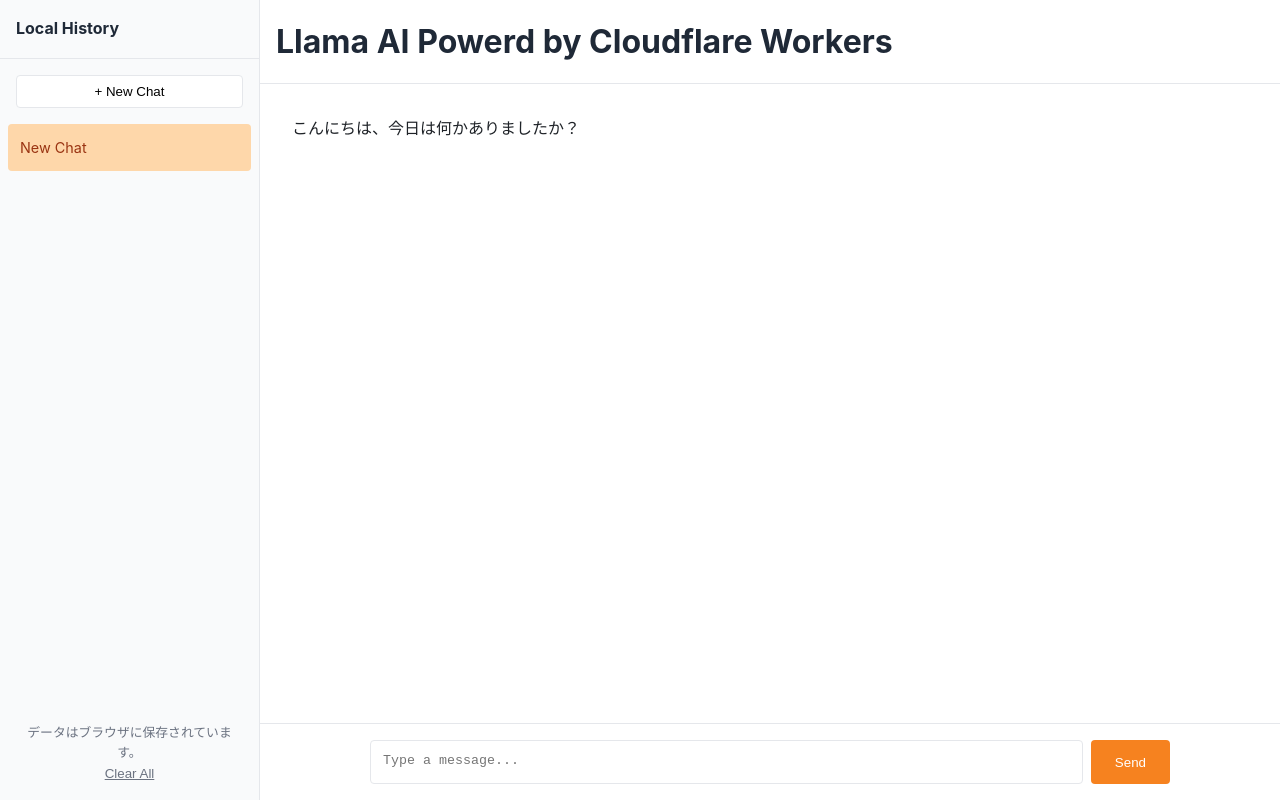
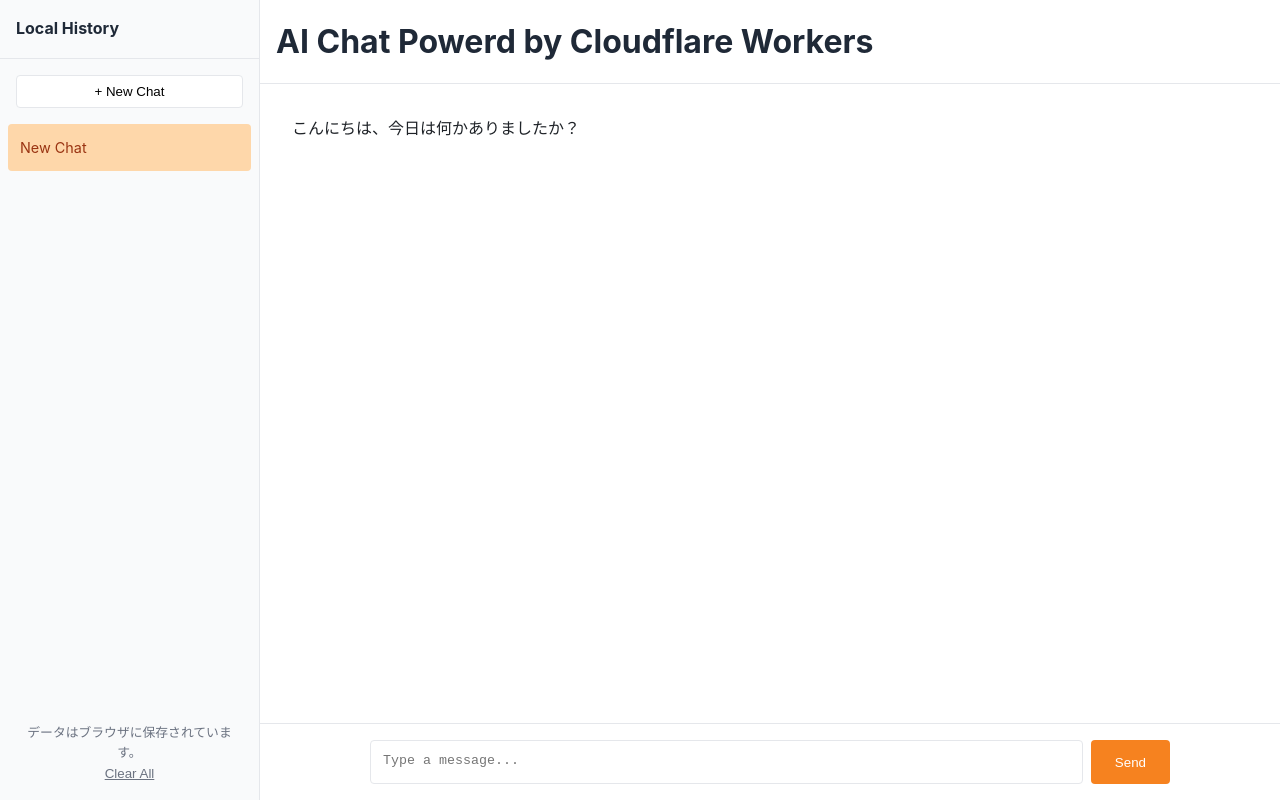
Before and after one commit to uargument3384/llm-chat-app-template, a website: page public/index.html in a window 1280 px wide. Drawn offline with nearby package versions, Linux system fonts and the light colour scheme.

Commit message:
Update index.html

```diff
--- a/public/index.html
+++ b/public/index.html
@@ -3,7 +3,7 @@
 	<head>
 		<meta charset="UTF-8" />
 		<meta name="viewport" content="width=device-width, initial-scale=1.0" />
-		<title>Llama AI Powerd By Cloudflare Workers</title></title>
+		<title>AI Chat Powerd By Cloudflare Workers</title></title>
 		<link rel="stylesheet" href="https://cdnjs.cloudflare.com/ajax/libs/github-markdown-css/5.2.0/github-markdown-light.min.css" />
 		<link rel="stylesheet" href="https://cdnjs.cloudflare.com/ajax/libs/highlight.js/11.7.0/styles/github.min.css" />
 		<script src="https://cdnjs.cloudflare.com/ajax/libs/marked/4.3.0/marked.min.js"></script>
@@ -178,7 +178,7 @@
 
 			<main class="main-content">
 				<header>
-					<h1>Llama AI Powerd by Cloudflare Workers</h1>
+					<h1>AI Chat Powerd by Cloudflare Workers</h1>
 				</header>
 
 				<div id="chat-messages" class="chat-messages"></div>
```
